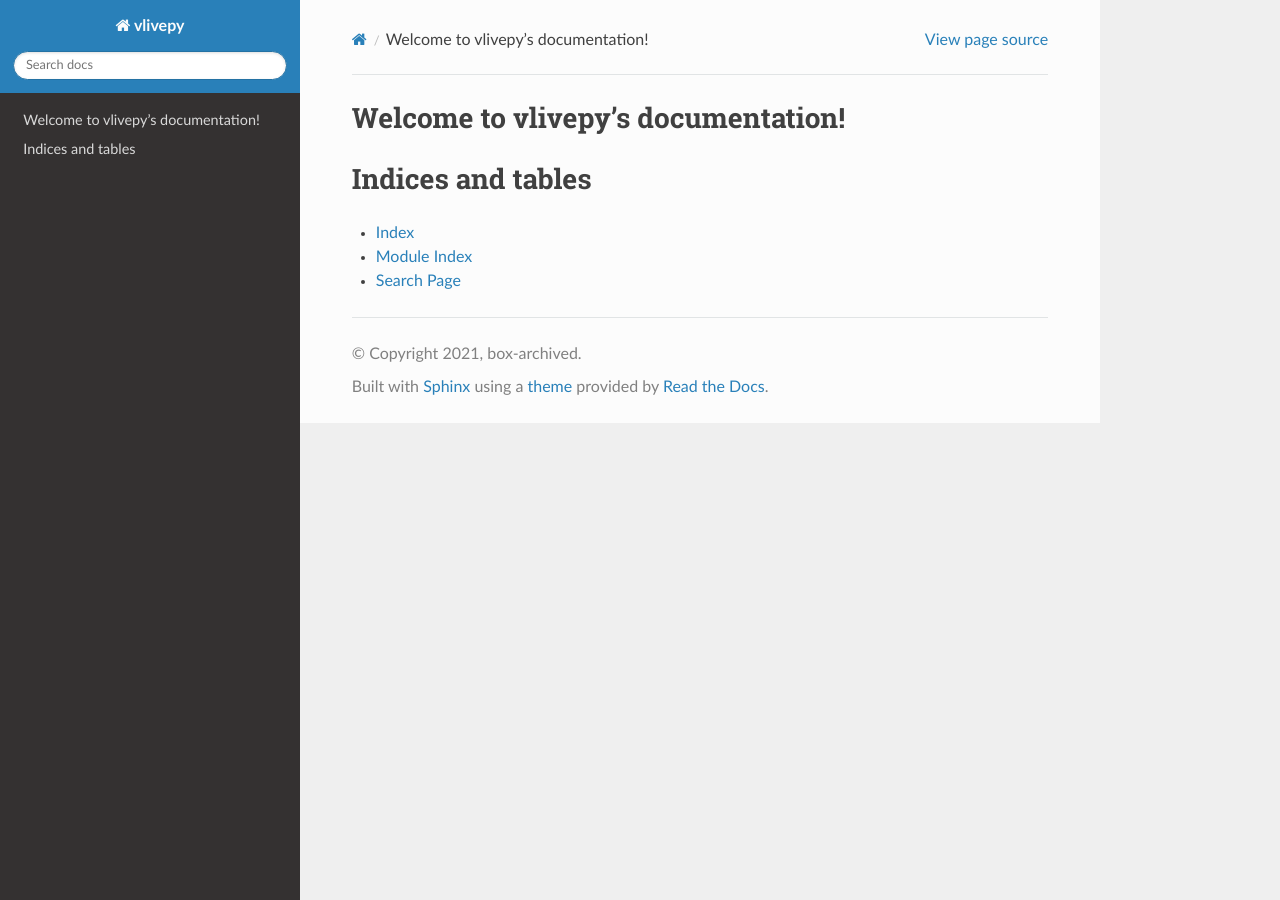
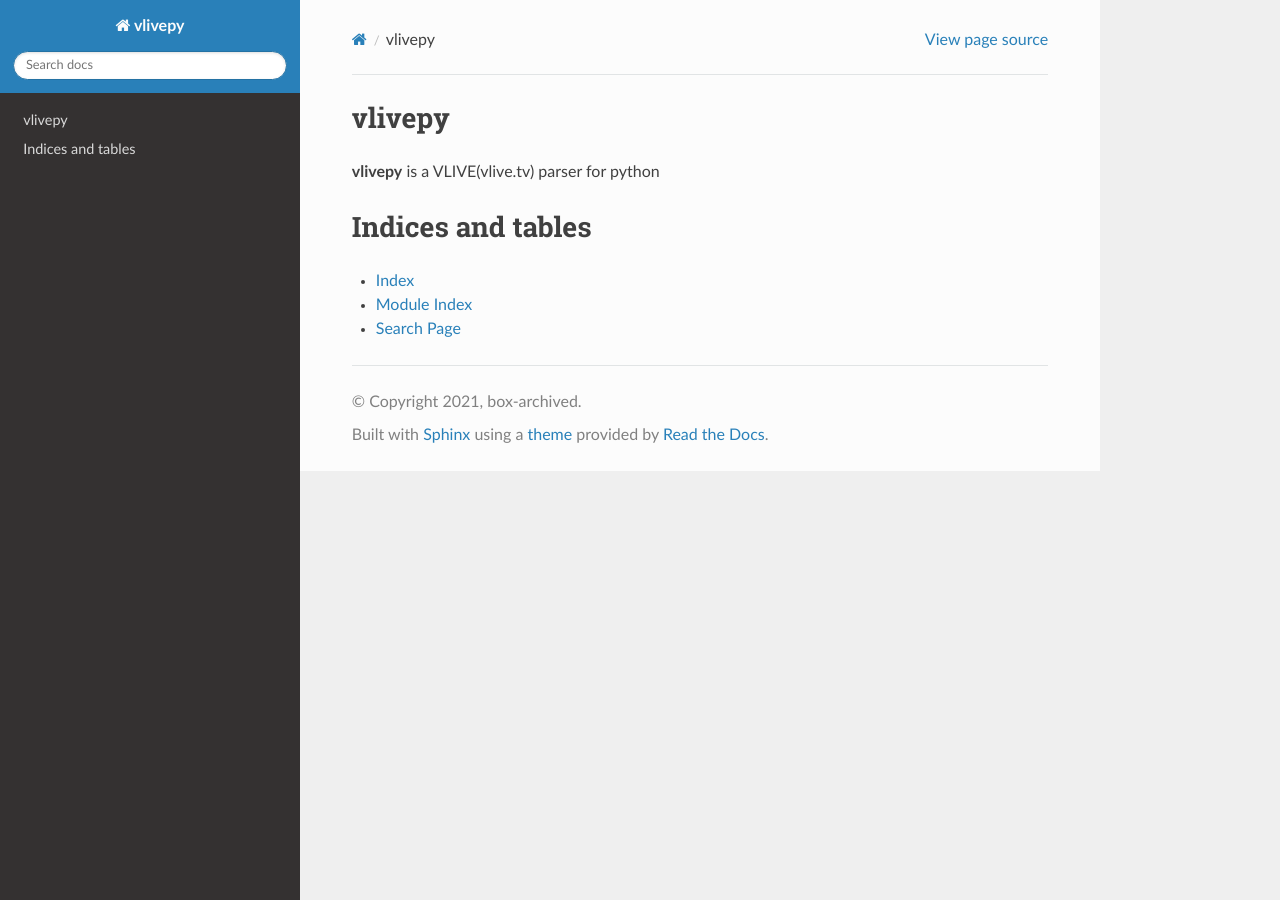
Before and after one commit to box-archived/vlive-py, a Sphinx documentation site: the page built from docs/index.rst, in a window 1280 px wide. Built offline with Sphinx 7.4.7 and the Read the Docs theme 2.0.0, drawn with Linux system fonts in a browser that asks for light colours.

Commit message:
Start making RTD

```diff
--- a/docs/index.rst
+++ b/docs/index.rst
@@ -3,8 +3,10 @@
    You can adapt this file completely to your liking, but it should at least
    contain the root `toctree` directive.
 
-Welcome to vlivepy's documentation!
-===================================
+vlivepy
+=======
+**vlivepy** is a VLIVE(vlive.tv) parser for python
+
 
 .. toctree::
    :maxdepth: 2
--- a/docs/newpage.rst
+++ /dev/null
@@ -1,4 +0,0 @@
-new page
-========
-
-temp
```
